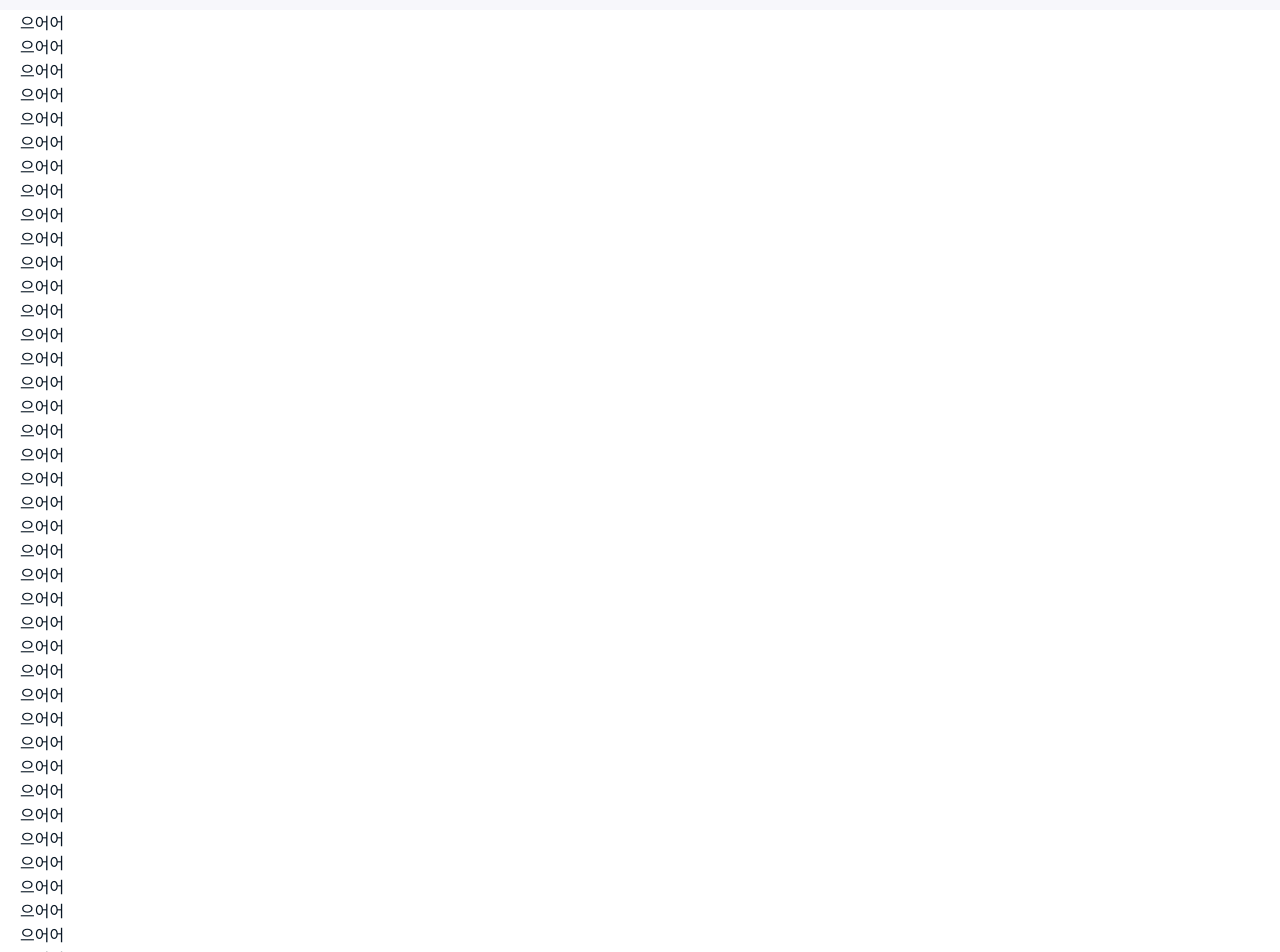
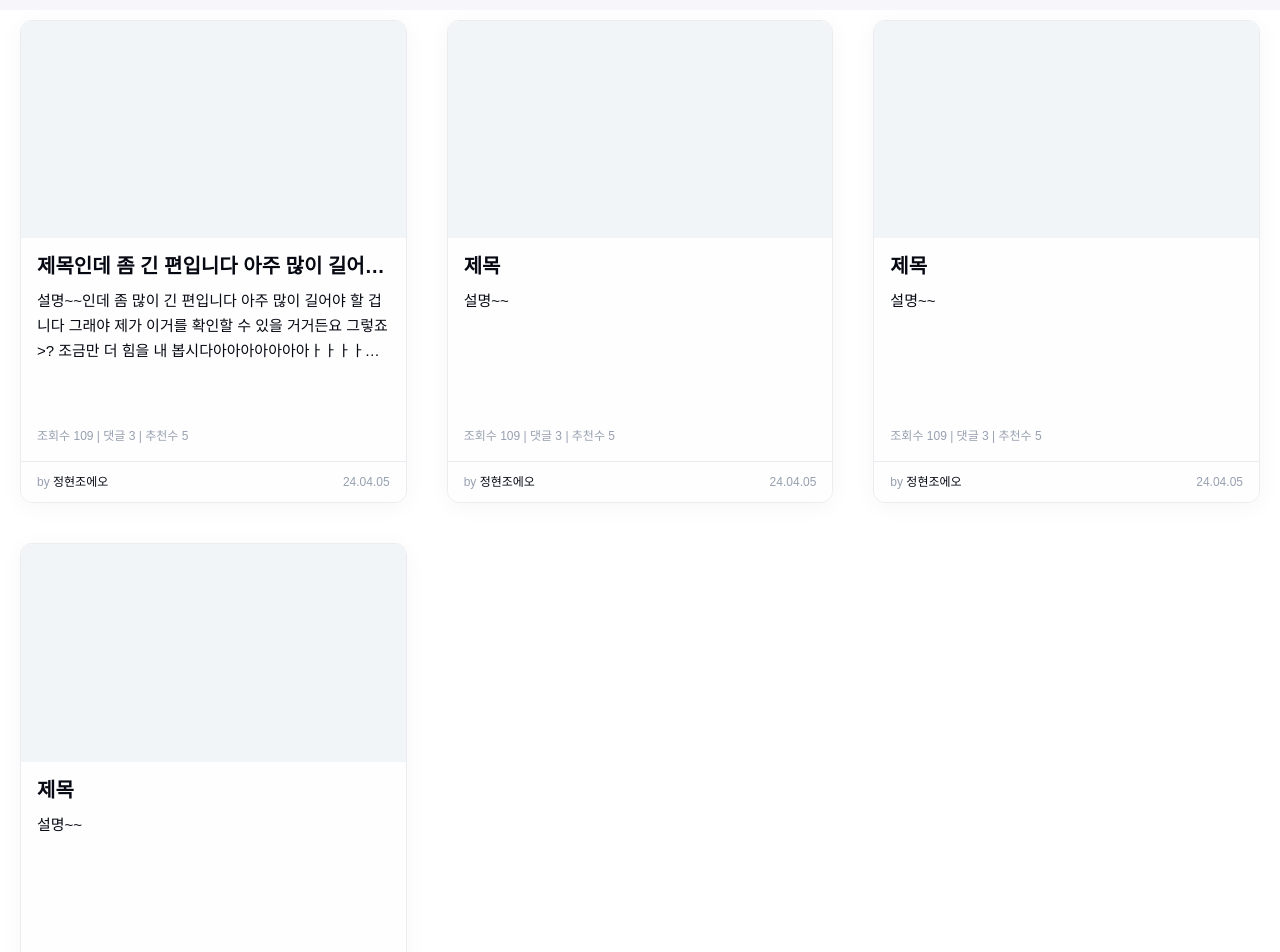
Before and after one commit to HyunjoJeong/DEVELOG, a Next.js app: page / in a window 1280 px wide. Shown: the part 60-1012 px from the top of the page. Built offline with nearby package versions, Linux system fonts and the light colour scheme; a web font is replaced by a local one.

Commit message:
postbox 생성 및 연동

```diff
--- /dev/null
+++ b/src/app.components/molecules/PostBox.tsx
@@ -0,0 +1,168 @@
+import Image from "next/image";
+import Link from "next/link";
+import styled from "styled-components";
+
+type TProps = {
+  postId: number;
+  imageSrc: string | null;
+  title: string;
+  description: string;
+  commentCount: number;
+  recommendCount: number;
+  viewCount: number;
+  author: {
+    id: number;
+    name: string;
+    profileImage: string | null;
+  };
+  createdAt: string;
+};
+
+export default function PostBox({
+  postId,
+  imageSrc,
+  title,
+  description,
+  commentCount,
+  recommendCount,
+  viewCount,
+  author,
+  createdAt,
+}: TProps) {
+  return (
+    <PostBoxWrapper>
+      <Link href={`/${author.id}/${postId}`}>
+        {imageSrc ? (
+          <Image src={imageSrc} alt={title} width={320} height={180} />
+        ) : (
+          <div className="no-image" />
+        )}
+      </Link>
+      <InfoWrapper>
+        <div>
+          <Link href={`/${author.id}/${postId}`}>
+            <h4>{title}</h4>
+            <p>{description}</p>
+          </Link>
+          <p className="count-wrapper">
+            조회수 {viewCount} | 댓글 {commentCount} | 추천수 {recommendCount}
+          </p>
+        </div>
+        <div>
+          <Link href={`/${author.id}`}>
+            by <span>{author.name}</span>
+          </Link>
+          <span>{createdAt}</span>
+        </div>
+      </InfoWrapper>
+    </PostBoxWrapper>
+  );
+}
+
+const PostBoxWrapper = styled.div`
+  aspect-ratio: 16 / 20;
+
+  border: 1px solid var(--neutral-30);
+  border-radius: 12px;
+
+  box-shadow: 0 4px 24px 0 rgba(0, 0, 0, 0.04);
+  transition: box-shadow 200ms ease-in-out;
+
+  &:hover {
+    box-shadow: 0 8px 24px 0 rgba(0, 0, 0, 0.16);
+    transition: transform, box-shadow 300ms ease-in-out;
+  }
+
+  img {
+    height: auto;
+    aspect-ratio: 16 / 9;
+    border-radius: 12px 12px 0 0;
+  }
+
+  .no-image {
+    height: auto;
+    aspect-ratio: 16 / 9;
+    border-radius: 12px 12px 0 0;
+    background-color: var(--bg-neutral);
+  }
+`;
+
+const InfoWrapper = styled.div`
+  width: 100%;
+  height: 55%;
+
+  border-top: 1px solid var(--neutral-20);
+  border-radius: 0 0 12px 12px;
+  background-color: #fefeff;
+
+  position: relative;
+
+  color: var(--neutral-80);
+
+  div:first-of-type {
+    position: relative;
+
+    width: 100%;
+    height: calc(100% - 41px);
+    padding: 16px;
+
+    a {
+      color: var(--neutral-1000);
+
+      h4 {
+        font-size: 20px;
+        line-height: 24px;
+        margin-bottom: 10px;
+
+        overflow-x: hidden;
+        white-space: nowrap;
+        text-overflow: ellipsis;
+      }
+
+      p {
+        height: 75px;
+
+        font-size: 15px;
+        line-height: 25px;
+
+        display: -webkit-box;
+        -webkit-line-clamp: 3;
+        -webkit-box-orient: vertical;
+
+        overflow: hidden;
+        text-overflow: ellipsis;
+      }
+    }
+
+    .count-wrapper {
+      position: absolute;
+      bottom: 16px;
+
+      font-size: 12px;
+      line-height: 18px;
+    }
+  }
+
+  div:last-of-type {
+    width: 100%;
+    padding: 8px 16px;
+
+    position: absolute;
+    bottom: 0;
+
+    display: flex;
+    justify-content: space-between;
+
+    border-top: 1px solid var(--neutral-30);
+
+    color: var(--neutral-80);
+    font-size: 12px;
+    line-height: 24px;
+
+    a {
+      span {
+        color: var(--neutral-1000);
+      }
+    }
+  }
+`;
--- /dev/null
+++ b/src/app.components/organisms/PostList.tsx
@@ -0,0 +1,64 @@
+import PostBox from "@components/molecules/PostBox";
+import styled from "styled-components";
+
+type TProps = {};
+
+export default function PostList({}: TProps) {
+  return (
+    <PostListWrapper>
+      <PostBox
+        postId={1}
+        imageSrc={null}
+        title="제목인데 좀 긴 편입니다 아주 많이 길어야 할 겁니다"
+        description="설명~~인데 좀 많이 긴 편입니다 아주 많이 길어야 할 겁니다 그래야 제가 이거를 확인할 수 있을 거거든요 그렇죠>? 조금만 더 힘을 내 봅시다아아아아아아아ㅏㅏㅏㅏㅏㅏㅏㅏㅏㅏㅏㅏㅏㅏㅏㅏㅏㅏㅏㅏㅏㅏㅏㅏ"
+        commentCount={3}
+        recommendCount={5}
+        viewCount={109}
+        author={{ id: 10, name: "정현조에오", profileImage: null }}
+        createdAt="24.04.05"
+      />
+      <PostBox
+        postId={1}
+        imageSrc={null}
+        title="제목"
+        description="설명~~"
+        commentCount={3}
+        recommendCount={5}
+        viewCount={109}
+        author={{ id: 10, name: "정현조에오", profileImage: null }}
+        createdAt="24.04.05"
+      />
+      <PostBox
+        postId={1}
+        imageSrc={null}
+        title="제목"
+        description="설명~~"
+        commentCount={3}
+        recommendCount={5}
+        viewCount={109}
+        author={{ id: 10, name: "정현조에오", profileImage: null }}
+        createdAt="24.04.05"
+      />
+      <PostBox
+        postId={1}
+        imageSrc={null}
+        title="제목"
+        description="설명~~"
+        commentCount={3}
+        recommendCount={5}
+        viewCount={109}
+        author={{ id: 10, name: "정현조에오", profileImage: null }}
+        createdAt="24.04.05"
+      />
+    </PostListWrapper>
+  );
+}
+
+const PostListWrapper = styled.div`
+  display: grid;
+  justify-content: center;
+  grid-template-columns: repeat(auto-fit, minmax(320px, 1fr));
+  gap: 40px;
+
+  margin: 10px 0;
+`;
--- a/src/pages/index.tsx
+++ b/src/pages/index.tsx
@@ -1,77 +1,10 @@
+import PostList from "@components/organisms/PostList";
 import Layout from "@components/templates/Layout";
 
 export default function HomePage() {
   return (
     <Layout>
-      <div>으어어</div>
-      <div>으어어</div>
-      <div>으어어</div>
-      <div>으어어</div>
-      <div>으어어</div>
-      <div>으어어</div>
-      <div>으어어</div>
-      <div>으어어</div>
-      <div>으어어</div>
-      <div>으어어</div>
-      <div>으어어</div>
-      <div>으어어</div>
-      <div>으어어</div>
-      <div>으어어</div>
-      <div>으어어</div>
-      <div>으어어</div>
-      <div>으어어</div>
-      <div>으어어</div>
-      <div>으어어</div>
-      <div>으어어</div>
-      <div>으어어</div>
-      <div>으어어</div>
-      <div>으어어</div>
-      <div>으어어</div>
-      <div>으어어</div>
-      <div>으어어</div>
-      <div>으어어</div>
-      <div>으어어</div>
-      <div>으어어</div>
-      <div>으어어</div>
-      <div>으어어</div>
-      <div>으어어</div>
-      <div>으어어</div>
-      <div>으어어</div>
-      <div>으어어</div>
-      <div>으어어</div>
-      <div>으어어</div>
-      <div>으어어</div>
-      <div>으어어</div>
-      <div>으어어</div>
-      <div>으어어</div>
-      <div>으어어</div>
-      <div>으어어</div>
-      <div>으어어</div>
-      <div>으어어</div>
-      <div>으어어</div>
-      <div>으어어</div>
-      <div>으어어</div>
-      <div>으어어</div>
-      <div>으어어</div>
-      <div>으어어</div>
-      <div>으어어</div>
-      <div>으어어</div>
-      <div>으어어</div>
-      <div>으어어</div>
-      <div>으어어</div>
-      <div>으어어</div>
-      <div>으어어</div>
-      <div>으어어</div>
-      <div>으어어</div>
-      <div>으어어</div>
-      <div>으어어</div>
-      <div>으어어</div>
-      <div>으어어</div>
-      <div>으어어</div>
-      <div>으어어</div>
-      <div>으어어</div>
-      <div>으어어</div>
-      <div>으어어</div>
+      <PostList />
     </Layout>
   );
 }
```
Also changed, not shown: src/pages/[authorId]/index.tsx (added, +11 -0 lines), src/pages/[authorId]/[postId]/index.tsx (renamed from src/pages/[postId]/index.tsx).
